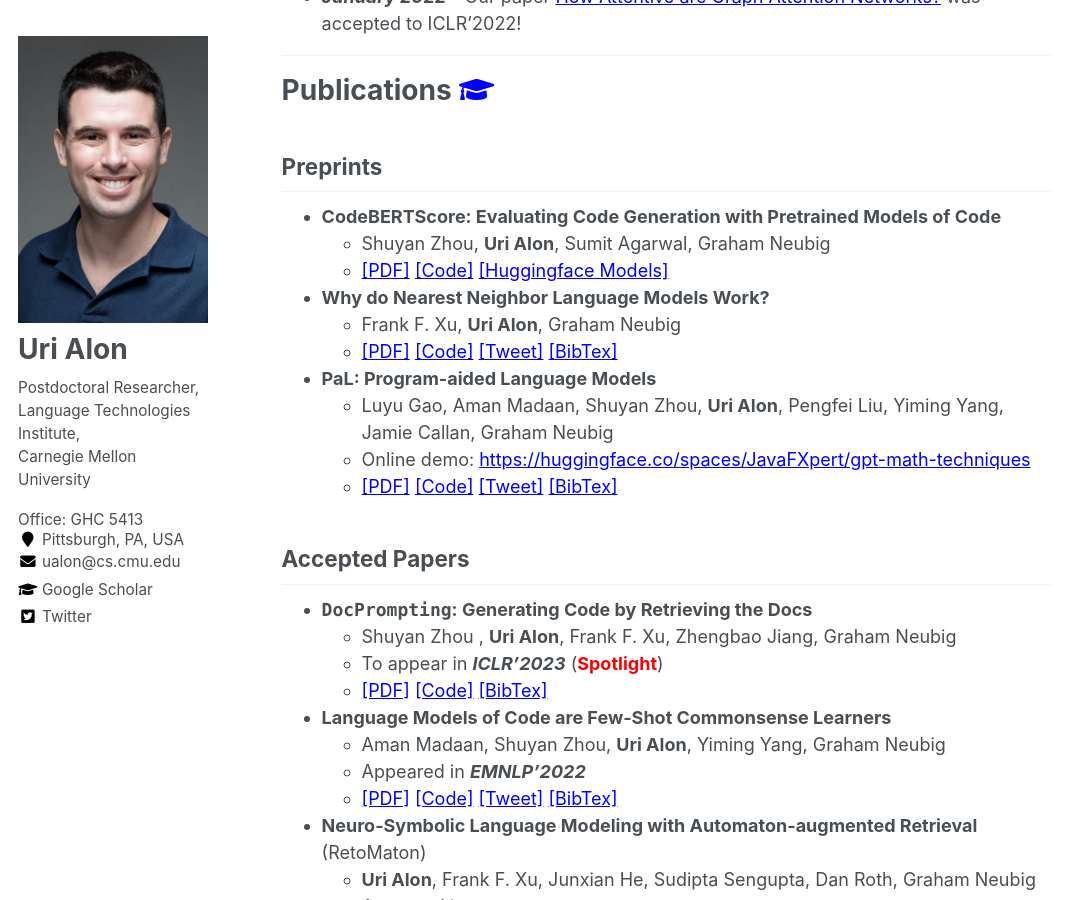
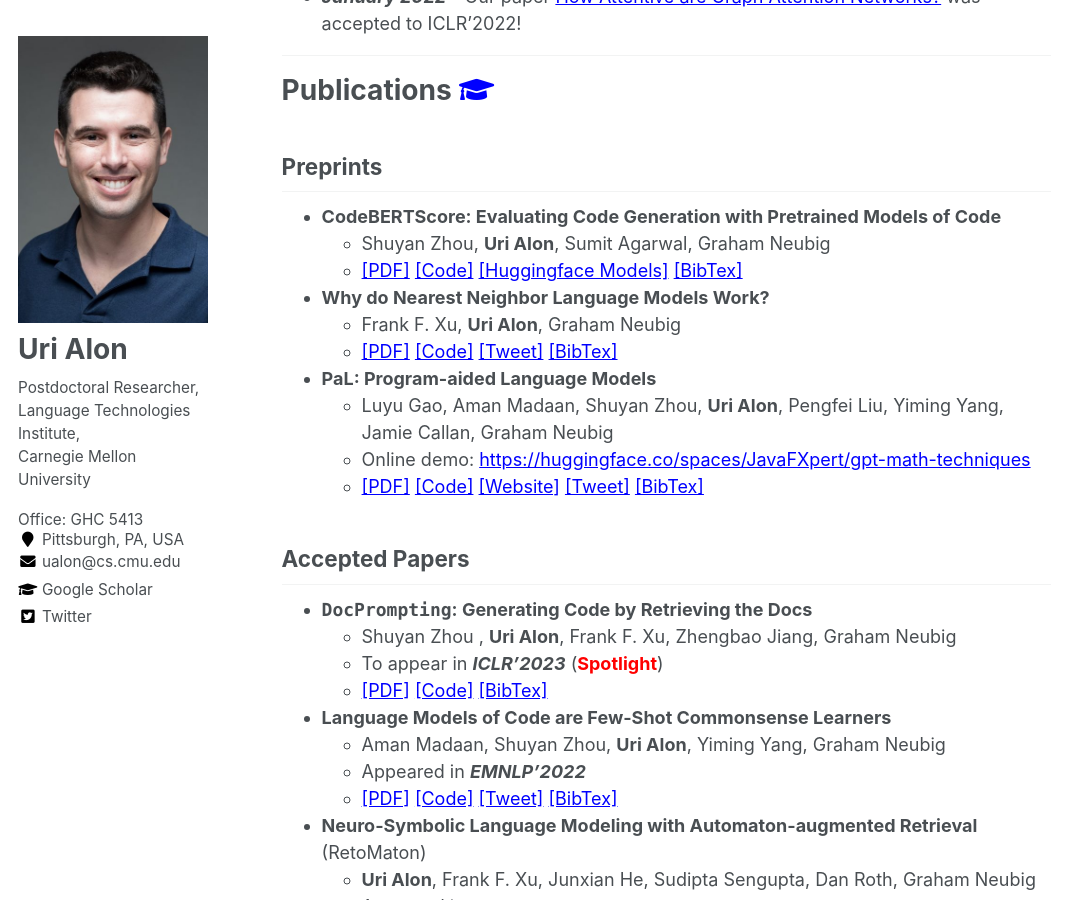
Before and after one commit to urialon/urialon.github.io, a Jekyll site: the page built from _pages/about.md, in a window 1280 px wide and 900 px high, scrolled down 1384 px. Shown: the whole window, without its empty margins (0-1080 px from the left). Built offline with Jekyll 4.4.1, drawn with Linux system fonts in a browser that asks for light colours.

Commit message:
cbs bibtex

```diff
--- a/_pages/about.md
+++ b/_pages/about.md
@@ -87,7 +87,7 @@ I am happily married to Lee and father of Gur 🙂
 ## Preprints
 * **CodeBERTScore: Evaluating Code Generation with Pretrained Models of Code**{:id="cbs"}
     * Shuyan Zhou, **Uri Alon**, Sumit Agarwal, Graham Neubig
-    * [[PDF]](https://arxiv.org/pdf/2302.05527.pdf){:target="_blank"} [[Code]](https://github.com/neulab/code-bert-score){:target="_blank"} [[Huggingface Models]](https://github.com/neulab/code-bert-score#backend-model)
+    * [[PDF]](https://arxiv.org/pdf/2302.05527.pdf){:target="_blank"} [[Code]](https://github.com/neulab/code-bert-score){:target="_blank"} [[Huggingface Models]](https://github.com/neulab/code-bert-score#backend-model) [[BibTex]](https://pastebin.com/raw/ugjgw1XM){:target="_blank"}
 
 
 * **Why do Nearest Neighbor Language Models Work?**{:id="knnwhy"}
@@ -98,7 +98,7 @@ I am happily married to Lee and father of Gur 🙂
     * Luyu Gao, Aman Madaan, Shuyan Zhou, **Uri Alon**, Pengfei Liu, Yiming Yang, Jamie Callan, Graham Neubig
     * Online demo: [https://huggingface.co/spaces/JavaFXpert/gpt-math-techniques](https://huggingface.co/spaces/JavaFXpert/gpt-math-techniques){:target="_blank"}
     * [[PDF]](https://arxiv.org/pdf/2211.10435.pdf){:target="_blank"}
-    [[Code]](http://reasonwithpal.com/){:target="_blank"} [[Tweet]](https://twitter.com/urialon1/status/1594714720468144129?s=20&t=vbFfTseYXTRMbKtftRLjPA){:target="_blank"} [[BibTex]](https://pastebin.com/raw/76dwPn3V){:target="_blank"}
+    [[Code]](https://github.com/reasoning-machines/pal/){:target="_blank"} [[Website]](http://reasonwithpal.com/){:target="_blank"} [[Tweet]](https://twitter.com/urialon1/status/1594714720468144129?s=20&t=vbFfTseYXTRMbKtftRLjPA){:target="_blank"} [[BibTex]](https://pastebin.com/raw/76dwPn3V){:target="_blank"}
 
 
 ## Accepted Papers
```
